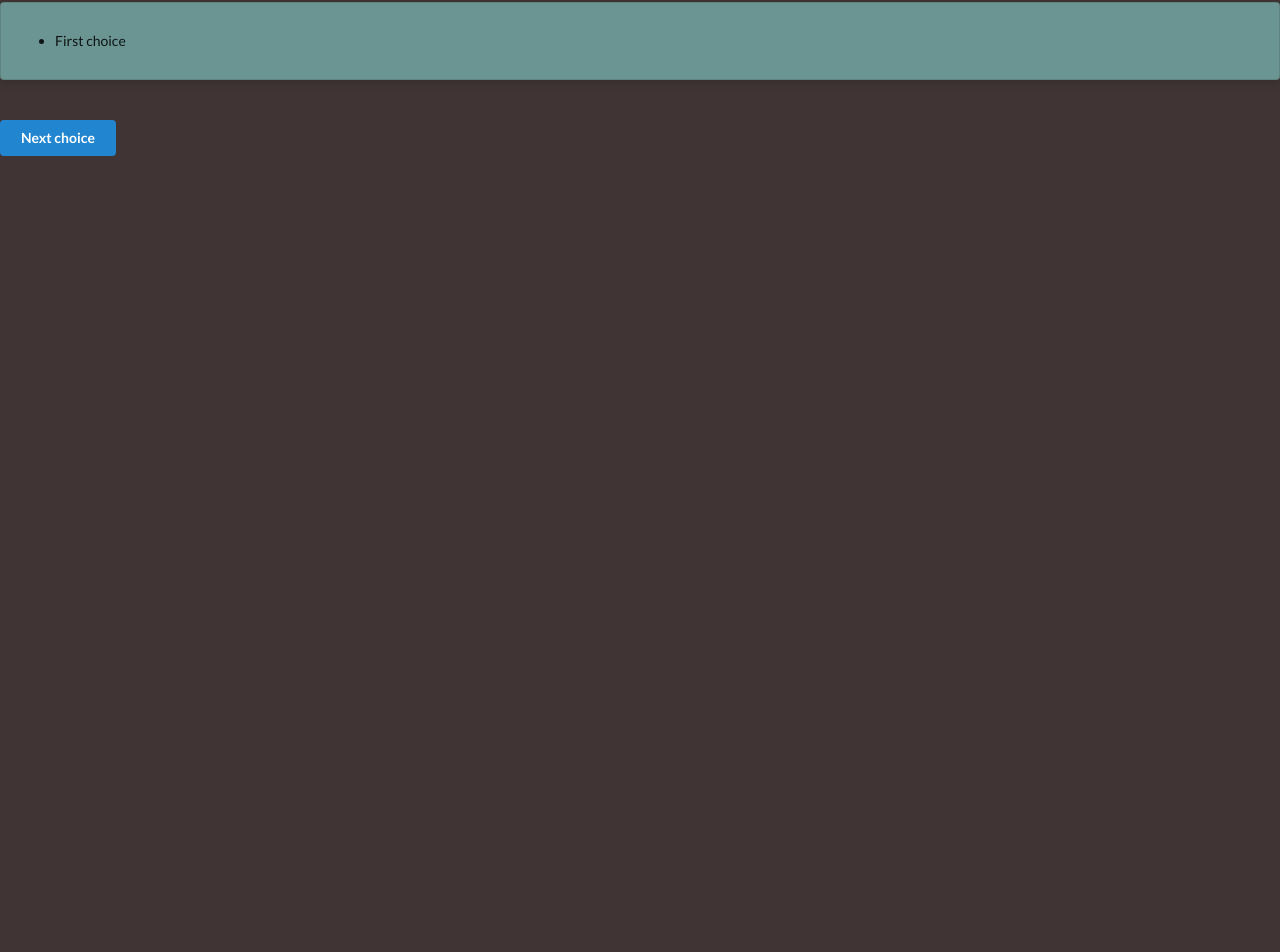
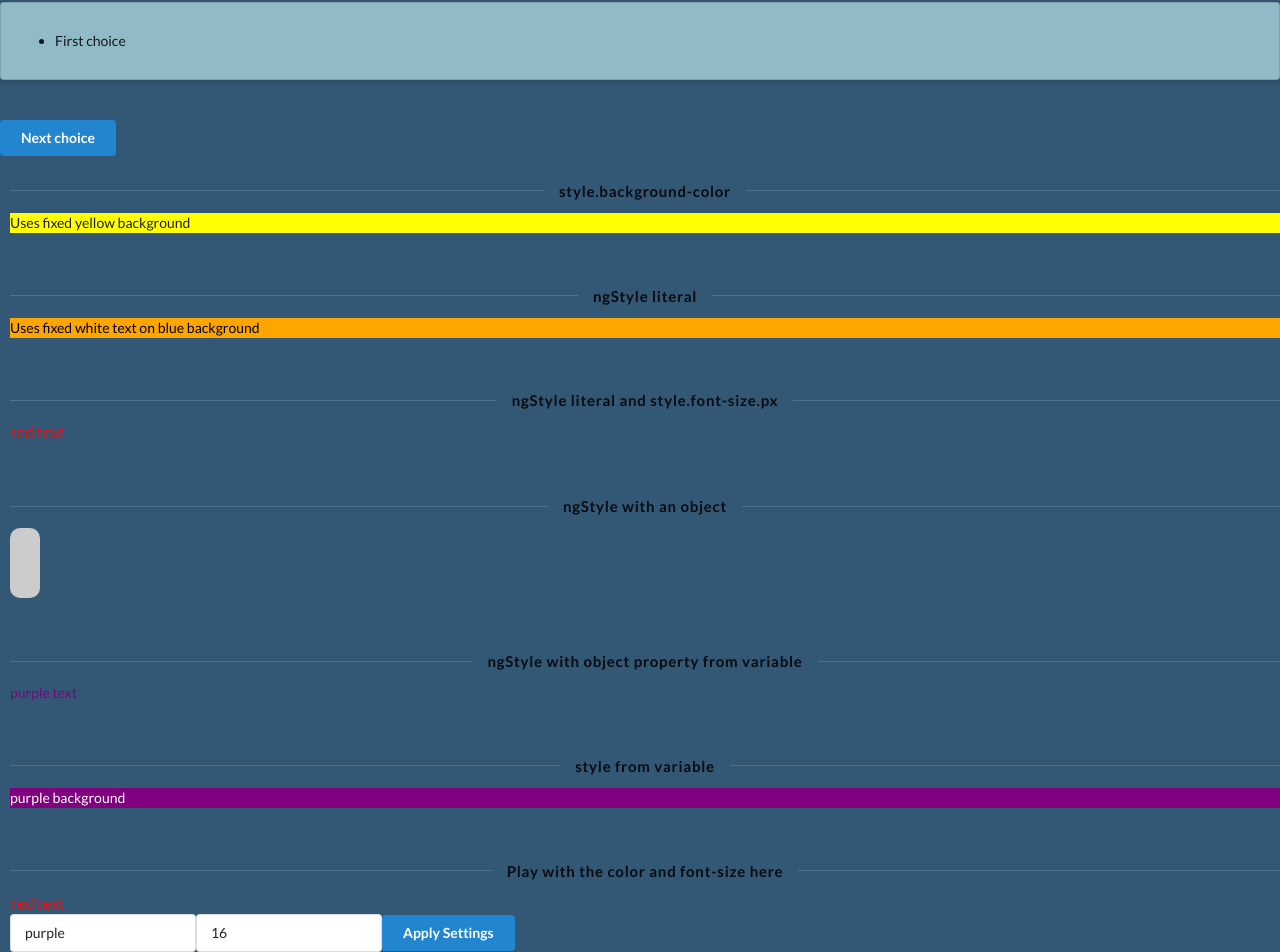
Before and after one commit to SamanehGhafouri/Angular-build-in-directives, an Angular app: page / in a window 1280 px wide. Shown: the part 65-1017 px from the top of the page. Before the commit the page ends 800 px from the top, so only its background shows below. Built offline with nearby package versions, Linux system fonts and the light colour scheme.

Commit message:
NgStyle example

```diff
--- a/src/app/app.component.html
+++ b/src/app/app.component.html
@@ -3,3 +3,4 @@
 <!--</div>-->
 
 <app-ng-switch-example></app-ng-switch-example>
+<app-ng-style-example></app-ng-style-example>
--- a/src/app/app.module.ts
+++ b/src/app/app.module.ts
@@ -4,11 +4,13 @@ import { NgModule } from '@angular/core';
 import { AppRoutingModule } from './app-routing.module';
 import { AppComponent } from './app.component';
 import { NgSwitchExampleComponent } from './ng-switch-example/ng-switch-example.component';
+import { NgStyleExampleComponent } from './ng-style-example/ng-style-example.component';
 
 @NgModule({
   declarations: [
     AppComponent,
-    NgSwitchExampleComponent
+    NgSwitchExampleComponent,
+    NgStyleExampleComponent
   ],
   imports: [
     BrowserModule,
--- /dev/null
+++ b/src/app/ng-style-example/ng-style-example.component.css
@@ -0,0 +1,6 @@
+.ui.horizontal.divider.header{
+  padding-top: 30px;
+}
+.body{
+  padding-left: 10px;
+}
--- /dev/null
+++ b/src/app/ng-style-example/ng-style-example.component.html
@@ -0,0 +1,76 @@
+<div class="body">
+  <h4 class="ui horizontal divider header">
+    style.background-color
+  </h4>
+
+  <div [style.background-color]="'yellow'">
+    Uses fixed yellow background
+  </div>
+
+  <h4 class="ui horizontal divider header">
+    ngStyle literal
+  </h4>
+
+  <div [ngStyle]="{color: 'black', 'background-color': 'orange'}">
+    Uses fixed white text on blue background
+  </div>
+
+  <h4 class="ui horizontal divider header">
+    ngStyle literal and style.font-size.px
+  </h4>
+
+  <div>
+  <span [ngStyle]="{color: 'red'}" [style.font-size.px]="fontSize">
+    red text
+  </span>
+  </div>
+
+  <h4 class="ui horizontal divider header">
+    ngStyle with an object
+  </h4>
+
+  <div [ngStyle]="style"></div>
+
+  <h4 class="ui horizontal divider header">
+    ngStyle with object property from variable
+  </h4>
+
+  <div>
+  <span [ngStyle]="{color: color}">
+    {{ color }} text
+  </span>
+  </div>
+
+  <h4 class="ui horizontal divider header">
+    style from variable
+  </h4>
+
+  <div [style.background-color]="color"
+       style="color: white;">
+    {{ color }} background
+  </div>
+
+  <h4 class="ui horizontal divider header">
+    Play with the color and font-size here
+  </h4>
+
+
+  <div>
+  <span [ngStyle]="{color: 'red'}" [style.font-size.px]="fontSize">
+    red text
+  </span>
+  </div>
+
+  <div class="ui input">
+    <input type="text" name="color" value="{{color}}" #colorinput>
+  </div>
+
+  <div class="ui input">
+    <input type="text" name="fontSize" value="{{fontSize}}" #fontinput>
+  </div>
+
+  <button class="ui primary button" (click)="apply(colorinput.value, fontinput.value)">
+    Apply Settings
+  </button>
+
+</div>
--- /dev/null
+++ b/src/app/ng-style-example/ng-style-example.component.ts
@@ -0,0 +1,36 @@
+import { Component, OnInit } from '@angular/core';
+
+@Component({
+  selector: 'app-ng-style-example',
+  templateUrl: './ng-style-example.component.html',
+  styleUrls: ['./ng-style-example.component.css']
+})
+export class NgStyleExampleComponent implements OnInit {
+  color: string;
+  fontSize: number;
+  style: {
+    'background-color': string,
+    'border-radius': string,
+    border?: string,
+    width?: string,
+    height?: string
+  };
+
+  constructor() { }
+
+  ngOnInit() {
+    this.fontSize = 16;
+    this.color = 'purple';
+    this.style = {
+      'background-color': '#cccccc',
+      'border-radius': '10px',
+      'height': '70px',
+      'width': '30px'
+    };
+  }
+  apply(color: string, fontSize: number): void {
+    this.color = color;
+    this.fontSize = fontSize;
+  }
+
+}
--- a/src/app/ng-switch-example/ng-switch-example.component.css
+++ b/src/app/ng-switch-example/ng-switch-example.component.css
@@ -2,9 +2,9 @@
   padding-top: 40px;
   color: yellow;
   font-weight: bold;
-  border-color: #1a531b;
+  border-color: #75b2e0;
 }
 
 .ui.raised.segment{
-  background: #6b9593;
+  background: #90bac6;
 }
--- a/src/styles.css
+++ b/src/styles.css
@@ -1,7 +1,7 @@
 /* You can add global styles to this file, and also import other style files */
 /*@import "~bootstrap/dist/css/bootstrap.css";*/
 @import "~semantic-ui-css/semantic.css";
-body{background: #403434
+body{background: #335876
 }
 .ui.menu .header.item > img.logo {
   margin-right: 12px; }
```
Also changed, not shown: 1 other file (tests, documents, lock files or other folders).
